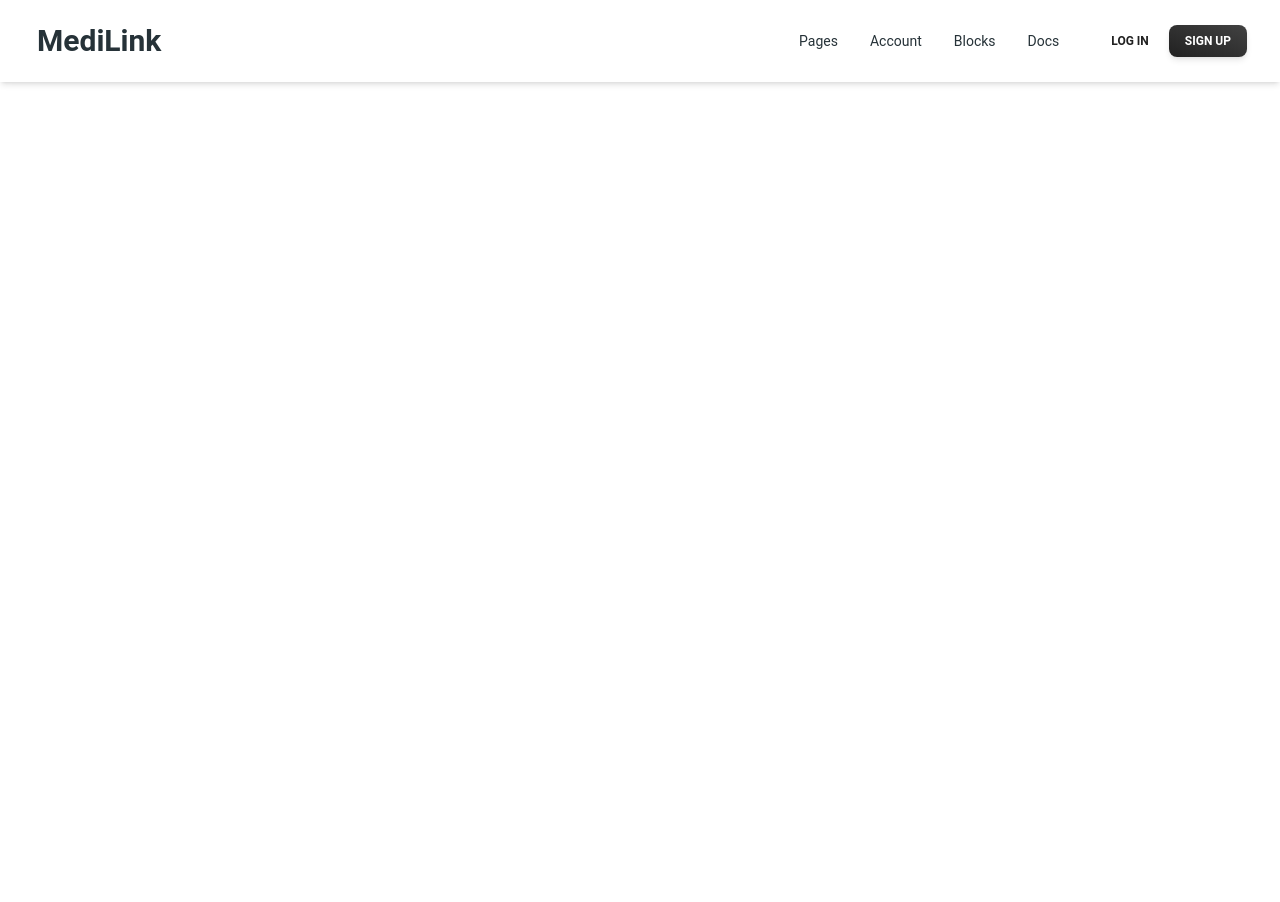
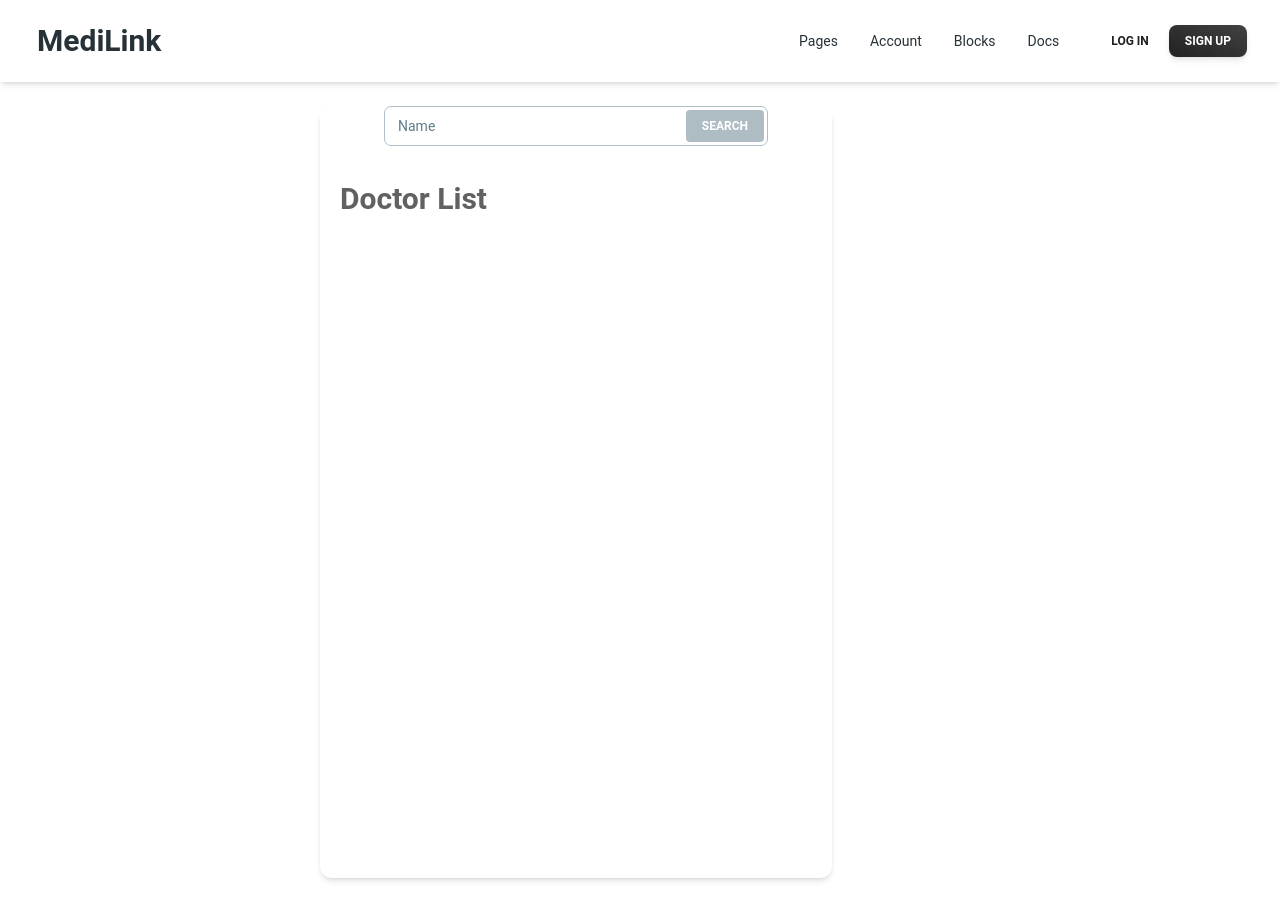
Before and after one commit to Atharvan2004/hospital-management-system, a React (Vite) app in the folder client/: page /search-doctor in a window 1280 px wide. Before the commit the page ends 800 px from the top, so only its background shows below. Built offline with nearby package versions, Linux system fonts and the light colour scheme.

Commit message:
Search Doctor functionality added

```diff
--- a/client/src/App.jsx
+++ b/client/src/App.jsx
@@ -20,6 +20,7 @@ import DoctorDashboard from "./pages/Doctor/DoctorDashboard";
 import StaffDashboard from "./pages/Dashboard.jsx/StaffDashboard";
 import ReportDisplay from "./pages/Doctor/ReportDisplay";
 import SearchPatient from "./pages/Doctor/SearchPatient";
+import SearchDoctor from "./pages/Patient/SearchDoctor";
 
 function App() {
   return (
@@ -45,6 +46,7 @@ function App() {
         <Route path="/staff-dash" element={<StaffDashboard/>} />
         <Route path="/report-display/:id" element={<ReportDisplay/>} />
         <Route path="/search-patient" element={<SearchPatient/>} />
+        <Route path="/search-doctor" element={<SearchDoctor/>} />
 
       </Routes>
 
--- a/client/src/components/PLayout.jsx
+++ b/client/src/components/PLayout.jsx
@@ -22,9 +22,9 @@ const Layout = ({ children }) => {
       onclick: logoutUser,
     },
     {
-      name: "Appointments",
-      path: "/appointments",
-      icon: "fa-solid fa-list",
+      name: "Search Doctor",
+      path: "/search-doctor",
+      icon: "fa-solid fa-user-doctor",
     },
 
     {
--- /dev/null
+++ b/client/src/pages/Patient/SearchDoctor.jsx
@@ -0,0 +1,117 @@
+import React from "react";
+import { useState } from "react";
+import axios from "axios";
+import { Input, Button } from "@material-tailwind/react";
+import { List, ListItem } from "@material-tailwind/react";
+import {
+  Card,
+  CardBody,
+  CardFooter,
+  Typography,
+} from "@material-tailwind/react";
+import { useNavigate } from 'react-router-dom'
+
+
+function SearchDoctor() {
+    const [name, setName] = useState("");
+    const [list, setList] = useState(null);
+    const navigate = useNavigate();
+
+  const onChangeFunc = ({ target }) => setName(target.value);
+  async function handleSearch() {
+    try {
+      console.log(name);
+      const result = await axios
+        .post("http://localhost:3000/searchDoctor", { query: name, model: "Doctor" })
+        .catch((err) => {
+          console.log(err);
+        });
+      console.log(result.data); // Check the response data
+      setList(result.data.doctorList);
+    } catch (error) {
+      console.error("Error occurred while searching:", error);
+      // Handle error (e.g., show error message to the user)
+    }
+  }
+  const handleNewAppointment = (userId) => {
+    // Redirect to a new page for creating a report for the selected doctor
+     navigate(`/appointment/${userId}`)
+  };
+  return (
+    <div className="w-3/6 mx-auto my-6 ">
+      <Card className="w-4/5 ">
+        <div className="relative flex w-full max-w-[24rem] mx-auto">
+          <Input
+            type="name"
+            label="Name"
+            value={name}
+            onChange={onChangeFunc}
+            className="pr-20"
+            containerProps={{
+              className: "min-w-0",
+            }}
+          />
+          <Button
+            size="sm"
+            color={name ? "gray" : "blue-gray"}
+            disabled={!name}
+            className="!absolute right-1 top-1 rounded"
+            onClick={handleSearch}
+          >
+            Search
+          </Button>
+        </div>
+        <div className="body shadow-none mt-8 mr-20">
+          <Typography className="mb-3 ml-2 pl-3 pb-3" variant="h3">
+            Doctor List
+          </Typography>
+          {list && (
+            <Card className="w-full ml-10">
+              <List>
+                {list &&
+                  list.map((doctor, index) => {
+                    return (
+                      <ListItem key={index}>
+                        <div className="flex items-center w-full">
+                          <div className="mr-4">
+                            <span className="text-blue-500">{index + 1}.</span>
+                          </div>
+                          <div className="w-auto">
+                            <h6 className="text-xl font-semibold">
+                              {doctor.name}
+                            </h6>
+                            <p className="text-sm text-gray-500">
+                              <strong>Address:</strong> {doctor.address}
+                              <br />
+                              <strong>Age:</strong> {doctor.age}
+                              <br />
+
+                              <strong>Email:</strong> {doctor.email}
+                              <br />
+                              <strong>Phone:</strong> {doctor.phone}
+                              <br />
+                              <strong>Sex:</strong> {doctor.sex}
+                              <br />
+                            </p>
+                          </div>
+                          <div className="ml-auto mr-10 ">
+                            <Button size="sm"
+                              onClick={() => handleNewAppointment(doctor._id)} color="blue"
+                            >
+                              Book Appointment
+                            </Button>
+                          </div>
+                        </div>
+                      </ListItem>
+                    );
+                  })}
+              </List>
+            </Card>
+          )}
+        </div>
+      </Card>
+    </div>
+  );
+}
+
+export default SearchDoctor;
```
